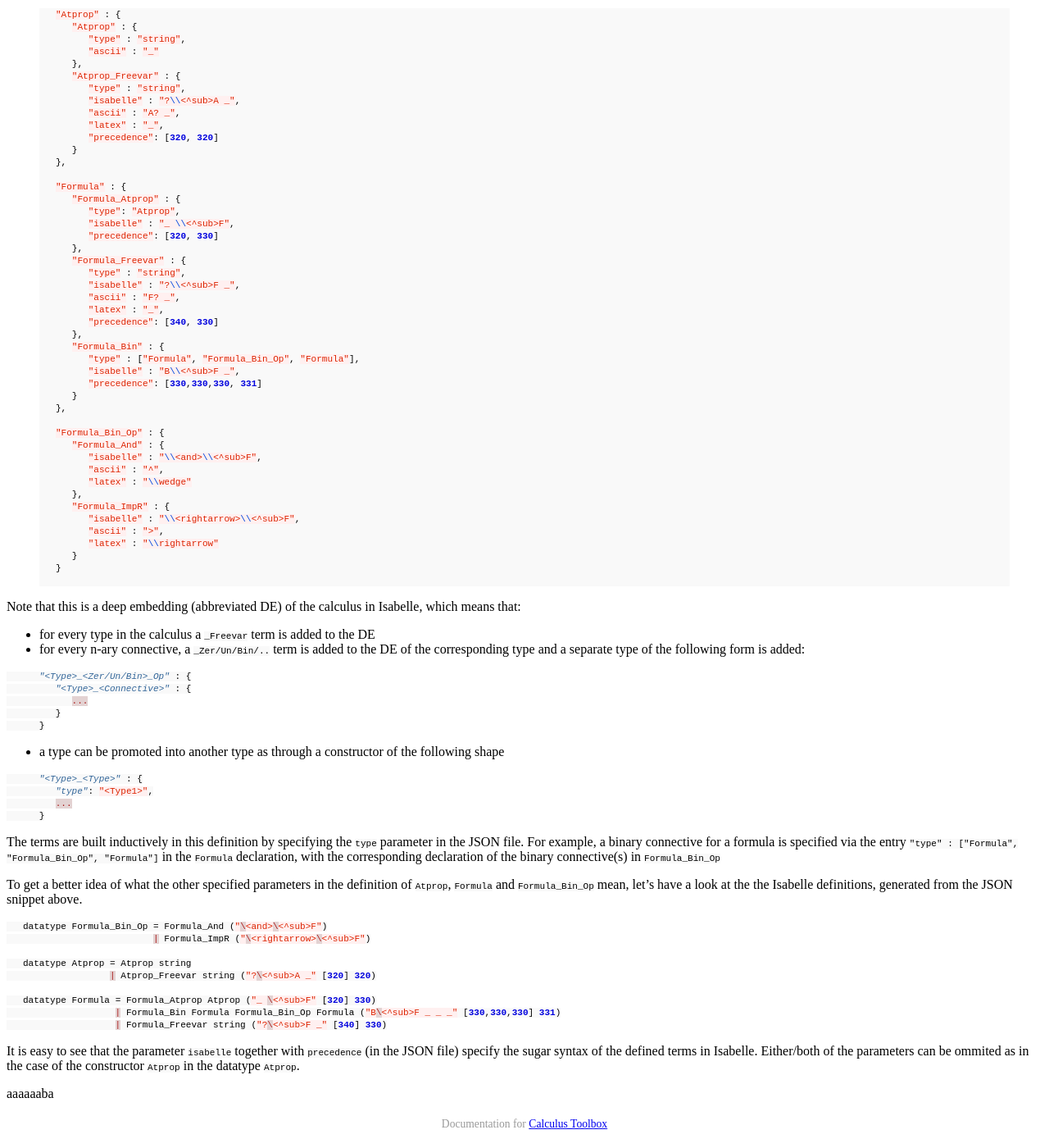
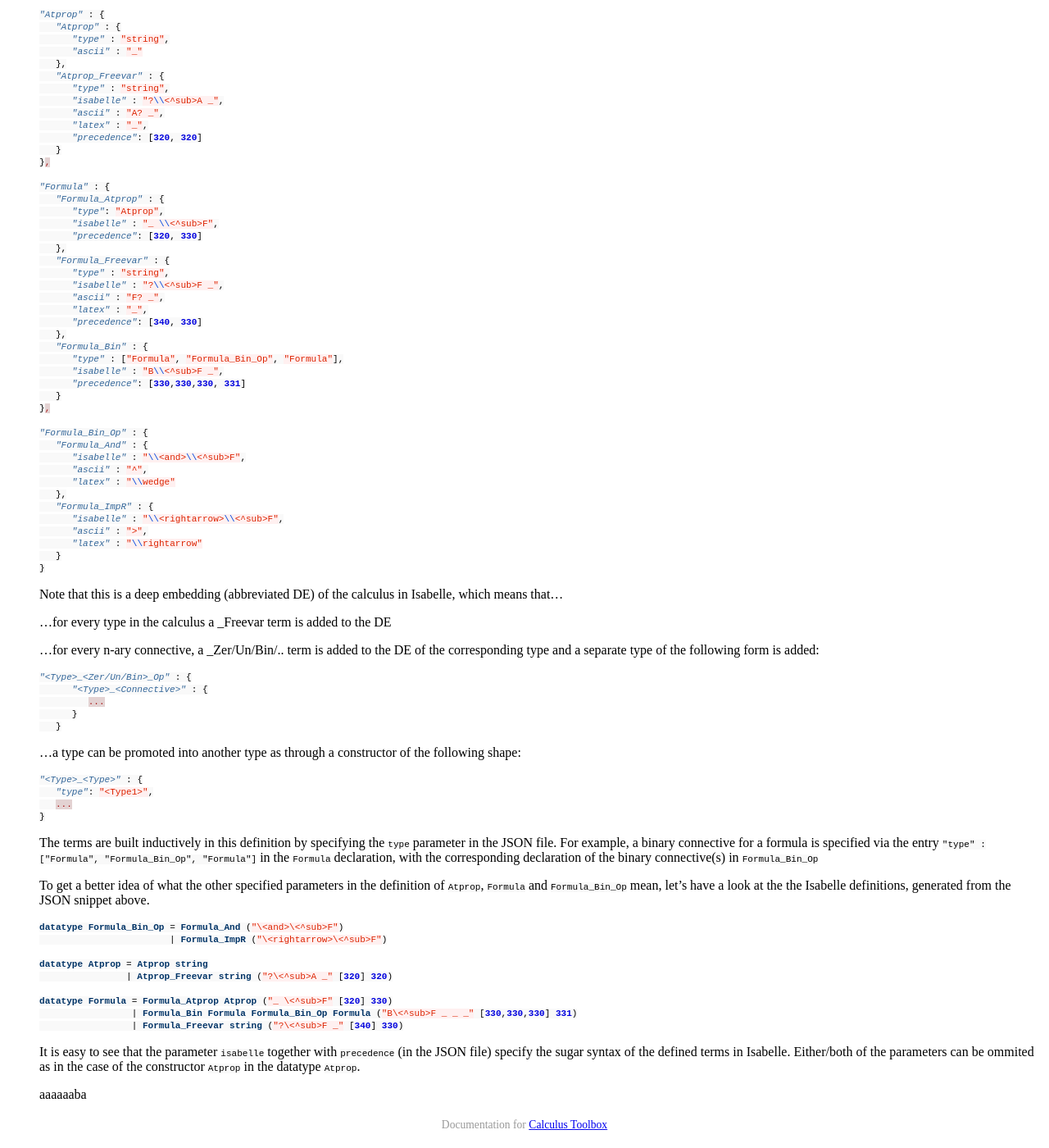
Before and after one commit to goodlyrottenapple/calculus-toolbox, a Jekyll site: the page built from _posts/2015-04-06-introduction.md, in a window 1280 px wide and 1400 px high, scrolled down 665 px. Shown: the whole window at 82% size. Built offline with Jekyll 4.4.1, drawn with Linux system fonts in a browser that asks for light colours; Markdown is read by kramdown in place of the engine named in the settings; a style sheet for code colours, icons or effects is not loaded; some of the changed text lies outside the part shown.

Commit message:
fixed formatting issues

````diff
--- a/_config.yml
+++ b/_config.yml
@@ -34,9 +34,6 @@
 # Dates are not included in permalinks
 permalink: none
 
-# Syntax highlighting
-highlighter: rouge
-
 # Since these are pages, it doesn't really matter
 future: true
 
@@ -44,23 +41,22 @@
 exclude: ['bin', 'README.md']
 
 # Use the redcarpet Markdown renderer
-markdown: kramdown
-kramdown:
+markdown: redcarpet
+redcarpet:
     input: GFM
-    auto_ids: true
-    footnote_nr: 1
-    entity_output: as_char
-    toc_levels: 1..6
-    smart_quotes: lsquo,rsquo,ldquo,rdquo
-    # syntax_highlighter: rouge
-
-    # extensions: [
-    #     'no_intra_emphasis',
-    #     'fenced_code_blocks',
-    #     'autolink',
-    #     'strikethrough',
-    #     'superscript',
-    #     'with_toc_data',
-    #     'tables',
-    #     'softwrap'
-    # ]
+    # auto_ids: true
+    # footnote_nr: 1
+    # entity_output: as_char
+    # toc_levels: 1..6
+    # smart_quotes: lsquo,rsquo,ldquo,rdquo
+    extensions: [
+        'fenced_code_blocks',
+        'autolink',
+        'strikethrough',
+        'superscript',
+        'with_toc_data',
+        'tables',
+        'hardwrap'
+    ]
+# Syntax highlighting
+highlighter: pygments
--- a/_posts/2015-04-06-introduction.md
+++ b/_posts/2015-04-06-introduction.md
@@ -19,108 +19,111 @@
 
 To get started quickly, this tutorial will guide you through the process of generating a custom calculus.
 
-1. First open the default calculus template `default.json` and edit the calculus name:
+1.    First open the default calculus template `default.json` and edit the calculus name:
 
-   ```js
-"calc_name" : "EAKMin"
-   ```
+      ~~~json
+      "calc_name" : "EAKMin"
+      ~~~
 
-   This name is used in all the Isabelle theory files and Scala classes.
+      This name is used in all the Isabelle theory files and Scala classes.
 
-2. Next, let's have a look at the definition of the calculus structure, more specifically at the definition of atomic propositions and formulas. The inductive definition for these is given below:
+2.    Next, let's have a look at the definition of the calculus structure, more specifically at the definition of atomic propositions and formulas. The inductive definition for these is given below:
 
-   ![F \:\= ap ∈ AtProp \| F ∧ F \| F → F](https://raw.githubusercontent.com/goodlyrottenapple/calculus-toolbox/gh-pages/_files/intro1.png)
+      ![F \:\= ap ∈ AtProp \| F ∧ F \| F → F](https://raw.githubusercontent.com/goodlyrottenapple/calculus-toolbox/gh-pages/_files/intro1.png)
 
 
 
-   And here is the corresponding definition in the JSON file:
+      And here is the corresponding definition in the JSON file:
 
-   {% highlight ruby %}
-   "Atprop" : {
+      ~~~json
       "Atprop" : {
-         "type" : "string",
-         "ascii" : "_"
+         "Atprop" : {
+            "type" : "string",
+            "ascii" : "_"
+         },
+         "Atprop_Freevar" : {
+            "type" : "string",
+            "isabelle" : "?\\<^sub>A _",
+            "ascii" : "A? _",
+            "latex" : "_",
+            "precedence": [320, 320]
+         }
       },
-      "Atprop_Freevar" : {
-         "type" : "string",
-         "isabelle" : "?\\<^sub>A _",
-         "ascii" : "A? _",
-         "latex" : "_",
-         "precedence": [320, 320]
-      }
-   },
 
-   "Formula" : {
-      "Formula_Atprop" : {
-         "type": "Atprop",
-         "isabelle" : "_ \\<^sub>F",
-         "precedence": [320, 330]
+      "Formula" : {
+         "Formula_Atprop" : {
+            "type": "Atprop",
+            "isabelle" : "_ \\<^sub>F",
+            "precedence": [320, 330]
+         },
+         "Formula_Freevar" : {
+            "type" : "string",
+            "isabelle" : "?\\<^sub>F _",
+            "ascii" : "F? _",
+            "latex" : "_",
+            "precedence": [340, 330]
+         },
+         "Formula_Bin" : {
+            "type" : ["Formula", "Formula_Bin_Op", "Formula"],
+            "isabelle" : "B\\<^sub>F _",
+            "precedence": [330,330,330, 331]
+         }
       },
-      "Formula_Freevar" : {
-         "type" : "string",
-         "isabelle" : "?\\<^sub>F _",
-         "ascii" : "F? _",
-         "latex" : "_",
-         "precedence": [340, 330]
-      },
-      "Formula_Bin" : {
-         "type" : ["Formula", "Formula_Bin_Op", "Formula"],
-         "isabelle" : "B\\<^sub>F _",
-         "precedence": [330,330,330, 331]
-      }
-   },
 
-   "Formula_Bin_Op" : {
-      "Formula_And" : {
-         "isabelle" : "\\<and>\\<^sub>F",
-         "ascii" : "^",
-         "latex" : "\\wedge"
-      },
-      "Formula_ImpR" : {
-         "isabelle" : "\\<rightarrow>\\<^sub>F",
-         "ascii" : ">",
-         "latex" : "\\rightarrow"
-      }
-   }
-   {% endhighlight %}
-
-   Note that this is a deep embedding (abbreviated DE) of the calculus in Isabelle, which means that:
-
-   - for every type in the calculus a ``_Freevar`` term is added to the DE
-   - for every n-ary connective, a ``_Zer/Un/Bin/..`` term is added to the DE of the corresponding type and a separate type of the following form is added:
-
-   ```json
-      "<Type>_<Zer/Un/Bin>_Op" : {
-         "<Type>_<Connective>" : {
-            ...
+      "Formula_Bin_Op" : {
+         "Formula_And" : {
+            "isabelle" : "\\<and>\\<^sub>F",
+            "ascii" : "^",
+            "latex" : "\\wedge"
+         },
+         "Formula_ImpR" : {
+            "isabelle" : "\\<rightarrow>\\<^sub>F",
+            "ascii" : ">",
+            "latex" : "\\rightarrow"
          }
       }
-   ```
-   - a type can be promoted into another type as through a constructor of the following shape
+      ~~~
 
-   ```json
+      Note that this is a deep embedding (abbreviated DE) of the calculus in Isabelle, which means that...
+
+      ...for every type in the calculus a _Freevar term is added to the DE
+
+      ...for every n-ary connective, a _Zer/Un/Bin/.. term is added to the DE of the corresponding type and a separate type of the following form is added:
+
+
+      ~~~json
+      "<Type>_<Zer/Un/Bin>_Op" : {
+            "<Type>_<Connective>" : {
+               ...
+            }
+         }
+      ~~~
+
+      ...a type can be promoted into another type as through a constructor of the following shape:
+
+      ~~~json
       "<Type>_<Type>" : {
          "type": "<Type1>",
          ...
       }
-   ```
+      ~~~
 
-   The terms are built inductively in this definition by specifying the ``type`` parameter in the JSON file. For example, a binary connective for a formula is specified via the entry ``"type" : ["Formula", "Formula_Bin_Op", "Formula"]`` in the ``Formula`` declaration, with the corresponding declaration of the binary connective(s) in ``Formula_Bin_Op``
+      The terms are built inductively in this definition by specifying the ``type`` parameter in the JSON file. For example, a binary connective for a formula is specified via the entry ``"type" : ["Formula", "Formula_Bin_Op", "Formula"]`` in the ``Formula`` declaration, with the corresponding declaration of the binary connective(s) in ``Formula_Bin_Op``
 
-   To get a better idea of what the other specified parameters in the definition of ``Atprop``, ``Formula`` and ``Formula_Bin_Op`` mean, let's have a look at the the Isabelle definitions, generated from the JSON snippet above.
+      To get a better idea of what the other specified parameters in the definition of ``Atprop``, ``Formula`` and ``Formula_Bin_Op`` mean, let's have a look at the the Isabelle definitions, generated from the JSON snippet above.
 
-   ```lua
-   datatype Formula_Bin_Op = Formula_And ("\<and>\<^sub>F")
-                           | Formula_ImpR ("\<rightarrow>\<^sub>F")
+      ~~~coq
+      datatype Formula_Bin_Op = Formula_And ("\<and>\<^sub>F")
+                              | Formula_ImpR ("\<rightarrow>\<^sub>F")
 
-   datatype Atprop = Atprop string
-                   | Atprop_Freevar string ("?\<^sub>A _" [320] 320)
+      datatype Atprop = Atprop string
+                      | Atprop_Freevar string ("?\<^sub>A _" [320] 320)
 
-   datatype Formula = Formula_Atprop Atprop ("_ \<^sub>F" [320] 330)
-                    | Formula_Bin Formula Formula_Bin_Op Formula ("B\<^sub>F _ _ _" [330,330,330] 331)
-                    | Formula_Freevar string ("?\<^sub>F _" [340] 330)
-   ```
+      datatype Formula = Formula_Atprop Atprop ("_ \<^sub>F" [320] 330)
+                       | Formula_Bin Formula Formula_Bin_Op Formula ("B\<^sub>F _ _ _" [330,330,330] 331)
+                       | Formula_Freevar string ("?\<^sub>F _" [340] 330)
+      ~~~
 
-   It is easy to see that the parameter ``isabelle`` together with ``precedence`` (in the JSON file) specify the sugar syntax of the defined terms in Isabelle. Either/both of the parameters can be ommited as in the case of the constructor ``Atprop`` in the datatype ``Atprop``.
+      It is easy to see that the parameter ``isabelle`` together with ``precedence`` (in the JSON file) specify the sugar syntax of the defined terms in Isabelle. Either/both of the parameters can be ommited as in the case of the constructor ``Atprop`` in the datatype ``Atprop``.
 
-   aaaaaaba
+      aaaaaaba
````
